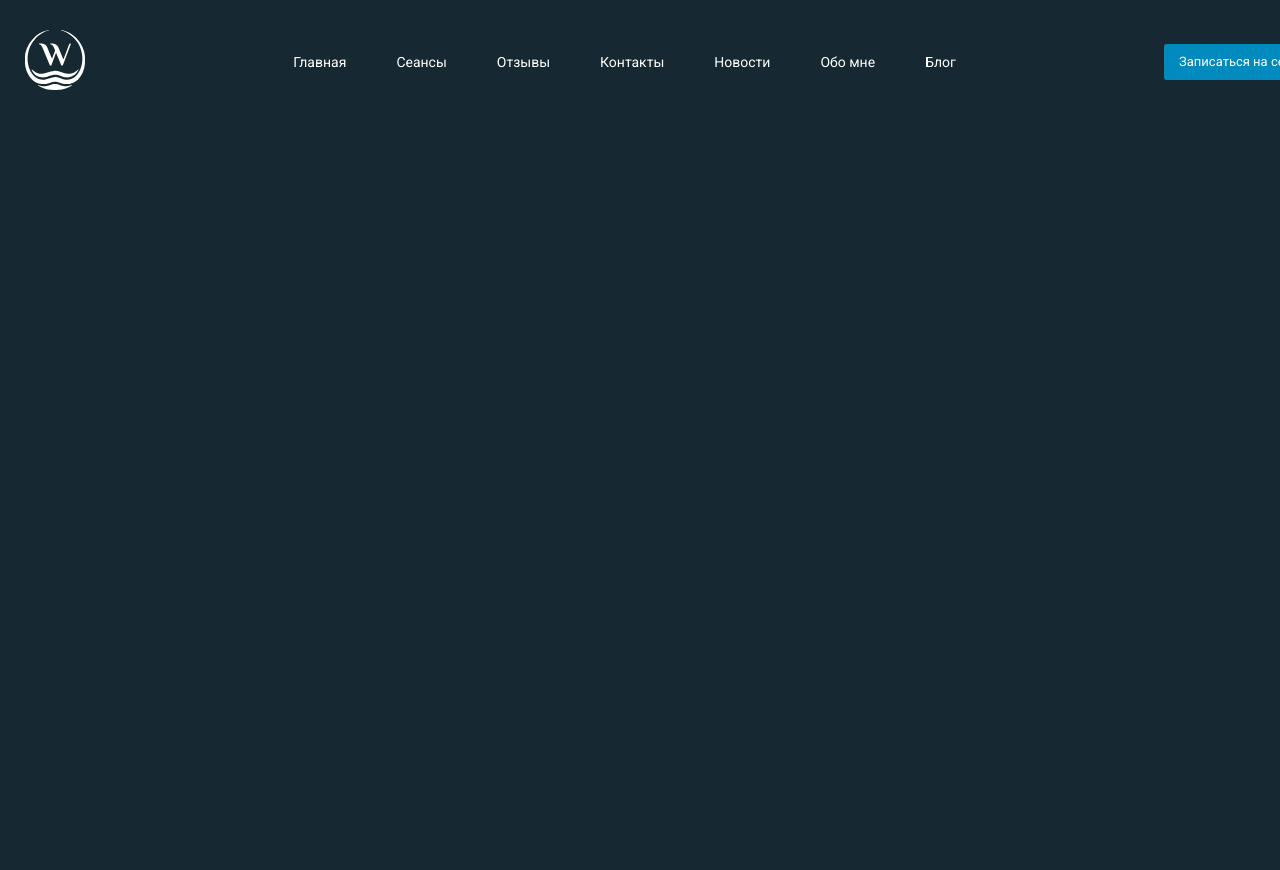
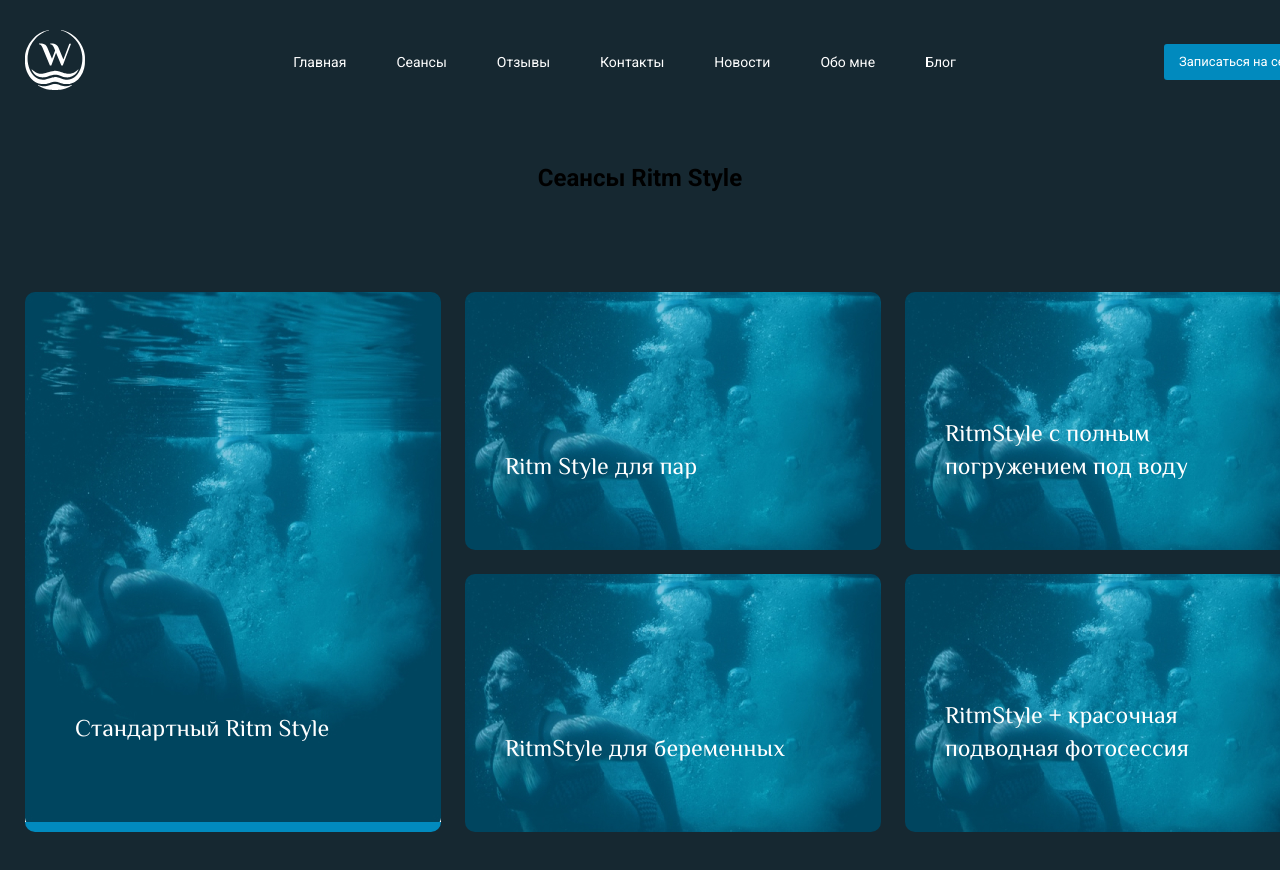
Before and after one commit to JumboElm/ritm-style, a plain HTML site: page index.html in a window 1280 px wide. Shown: the top 870 px of the page. Before the commit the page ends 800 px from the top, so only its background shows below. Drawn offline with Linux system fonts and the light colour scheme.

Commit message:
add session block

```diff
--- a/index.html
+++ b/index.html
@@ -51,5 +51,32 @@
         <a href="#" class="header-cta">Записаться на сеанс</a>
       </div>
     </header>
+    <section class="session">
+      <div class="session-top">
+        <h2 class="session-title">Сеансы Ritm Style</h2>
+      </div>
+
+      <div class="container session-container">
+        <div class="session-item">
+          <h3 class="session-item-title">Стандартный Ritm Style</h3>
+        </div>
+        <div class="session-item">
+          <h3 class="session-item-title">Ritm Style для пар</h3>
+        </div>
+        <div class="session-item">
+          <h3 class="session-item-title">
+            RitmStyle с полным погружением под воду
+          </h3>
+        </div>
+        <div class="session-item">
+          <h3 class="session-item-title">RitmStyle для беременных</h3>
+        </div>
+        <div class="session-item">
+          <h3 class="session-item-title">
+            RitmStyle + красочная подводная фотосессия
+          </h3>
+        </div>
+      </div>
+    </section>
   </body>
 </html>
--- a/scss/blocks/_header.scss
+++ b/scss/blocks/_header.scss
@@ -1,23 +1,15 @@
 @import "../vars";
-<<<<<<< HEAD
-=======
 @import "./mixins";
->>>>>>> dev
 
 .header {
   padding-top: 30px;
   margin-bottom: 50px;
-<<<<<<< HEAD
 
-=======
->>>>>>> dev
   &-container {
     display: flex;
     justify-content: space-between;
     align-items: center;
   }
-<<<<<<< HEAD
-=======
 
   &-menu {
     @include reset-list;
@@ -49,5 +41,4 @@
     background-color: $accent;
     border-radius: 3px;
   }
->>>>>>> dev
 }
--- /dev/null
+++ b/scss/blocks/_session.scss
@@ -0,0 +1,47 @@
+@import "../vars";
+
+.session {
+  &-top {
+    display: flex;
+    justify-content: center;
+  }
+
+  &-title {
+    margin-bottom: 100px;
+  }
+  &-container {
+    display: grid;
+    grid-template-columns: repeat(3, 4fr);
+    grid-template-rows: repeat(3, 258px);
+    gap: 24px;
+  }
+  &-item {
+    background-image: url("/Image/bg-lesson.jpg");
+    background-position: center;
+    background-size: cover;
+    border-radius: 10px;
+    overflow: hidden;
+    padding: 40px;
+    display: flex;
+    flex-direction: column;
+    justify-content: flex-end;
+  }
+
+  &-item:first-child {
+    grid-row-start: 1;
+    grid-row-end: 3;
+    background-image: url("/Image/bg-lesson.jpg");
+    background-position: center;
+    background-size: cover;
+    padding: 50px;
+    border-bottom: 10px solid $accent;
+  }
+  &-item-title {
+    color: $white;
+    font-family: $title-font;
+    font-size: 24px;
+    font-weight: 400;
+    line-height: 140%;
+    text-align: left;
+  }
+}
--- a/scss/style.scss
+++ b/scss/style.scss
@@ -1,3 +1,4 @@
 @import "base";
 @import "./blocks/container";
 @import "./blocks/header";
+@import "./blocks/session";
```
Also changed, not shown: Image/bg-lesson.jpg (added), css/style.css.
